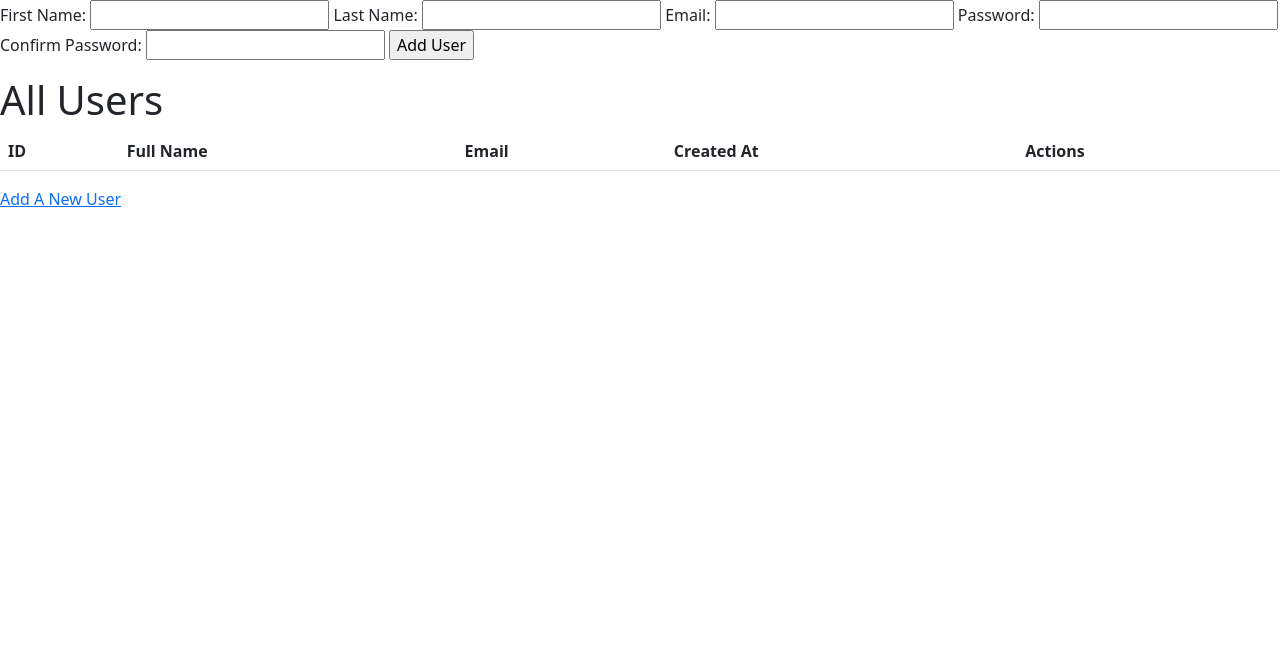
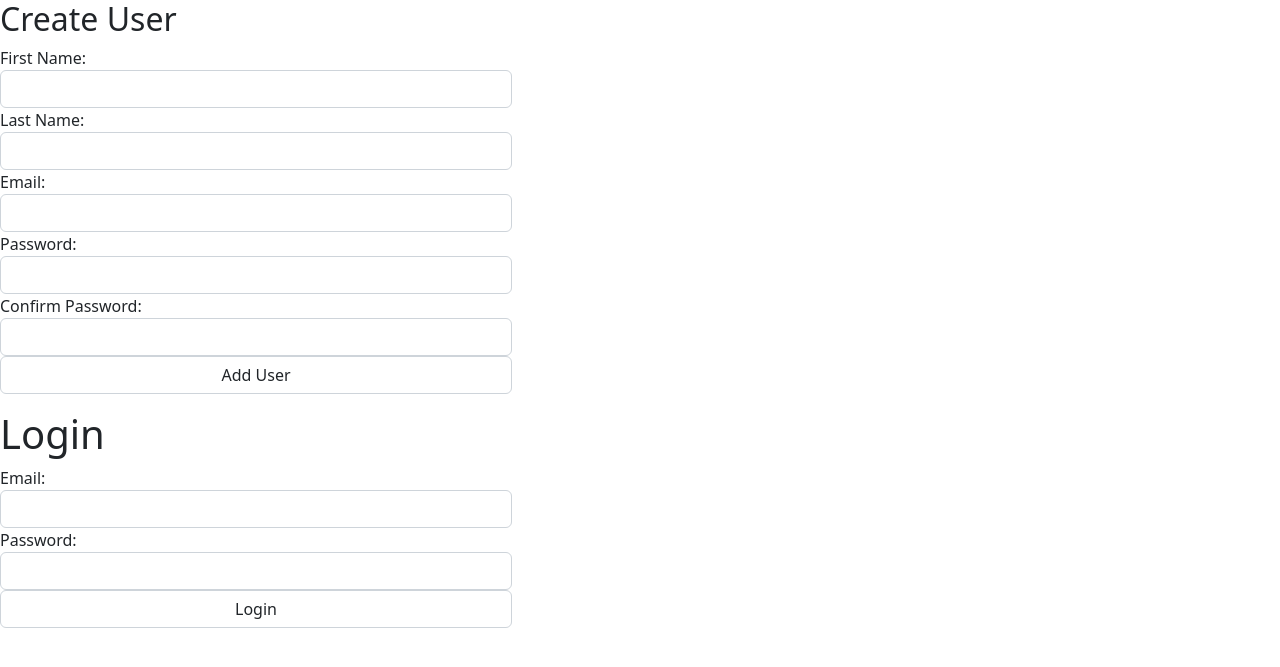
Before and after one commit to mcb11235/Brown_Morgan_Login_and_Registration, a Flask app: page / in a window 1280 px wide. Shown: the top 667 px of the page. Run offline with Flask 2, Linux system fonts and the light colour scheme; lists and menus that the app fills with data are empty.

```diff
--- a/flask_app/controllers/users.py
+++ b/flask_app/controllers/users.py
@@ -25,14 +25,20 @@ def create_user():
     data['password'] = bcrypt.generate_password_hash(request.form['password'])
     current_user = User.save(data)
     session['user'] = current_user
+    print("S E S S I O N")
+    print(session['user'])
     return redirect('/dashboard')
-@app.route("/update_user", methods=['POST'])
-def update_user():
+@app.route("/login", methods=['POST'])
+def login():
     data = {
-        "fname": request.form["fname"],
-        "lname": request.form["lname"],
         "email": request.form["email"],
-        "id": request.form["id"]
+        "password": request.form["password"]
     }
-    User.update(data)
-    return redirect(f'/users/{data["id"]}')
+    user = User.get_by_email(data)
+    if not bcrypt.check_password_hash(user.password, data['password']):
+        flash("Invalid Password!")
+        return redirect('/')
+    if not user:
+        flash("Email Does Not Exist!")
+        return redirect('/')
+    return redirect('/dashboard')
--- /dev/null
+++ b/flask_app/templates/dashboard.html
@@ -0,0 +1 @@
+<h1>User Dashboard</h1>
--- a/flask_app/templates/index.html
+++ b/flask_app/templates/index.html
@@ -10,37 +10,30 @@
 			{% endfor %}
 		{% endif %}
 	{% endwith %}
+<div class="form-group col" style="width: 40%;">
+	<h2>Create User</h2>
 	<form action="/create_user" method="POST">
 		<label for="fname">First Name:</label>
-    <input type="text" name="fname">
+		<input type="text" name="fname" class="form-control">
 		<label for="lname">Last Name:</label>
-    <input type="text" name="lname">
+		<input type="text" name="lname" class="form-control">
 		<label for="email" >Email:</label>
-    <input type="text" name="email">
+		<input type="text" name="email" class="form-control">
 		<label for="password" >Password:</label>
-    <input type="text" name="password">
+		<input type="password" name="password" class="form-control">
 		<label for="confirm_password" >Confirm Password:</label>
-    <input type="text" name="confirm_password">
-    <input type="submit" value="Add User">
+		<input type="password" name="confirm_password" class="form-control">
+		<input type="submit" value="Add User" class="form-control">
 	</form>
-<h1>All Users</h1>
-<table class="table">
-	<tr>
-		<th>ID</th>
-		<th>Full Name</th>
-		<th>Email</th>
-		<th>Created At</th>
-		<th>Actions</th>
-	</tr>
-{% for one_user in all_users %}
-	<tr>
-		<td>{{one_user.id}}</td>
-		<td>{{one_user.first_name}} {{one_user.last_name}}</td>
-		<td>{{one_user.email}}</td>
-		<td>{{one_user.created_at}}</td>
-		<td><a href="users/{{one_user.id}}">Show | </a><a href="users/{{one_user.id}}/edit">Edit | </a><a href="users/{{one_user.id}}/destroy">Delete</a></td>
-	</tr>
-{% endfor %}
-</table>
-<a href="../new">Add A New User</a>
+</div>
+<div class="form-group col" style="width: 40%;">
+	<h1>Login</h1>
+	<form action="/login" method="POST">
+		<label for="email" >Email:</label>
+		<input type="text" name="email" class="form-control">
+		<label for="password" >Password:</label>
+		<input type="password" name="password" class="form-control">
+		<input type="submit" value="Login" class="form-control">
+	</form>
+</div>
 </body>
```
Also changed, not shown: flask_app/models/user.py (+5 -4 lines), flask_app/templates/edit_user.html (deleted, +0 -14 lines), flask_app/templates/show_user.html (deleted, +0 -28 lines), flask_app/templates/new_user.html (deleted). Lines whose indentation alone changed are shown as unchanged.
